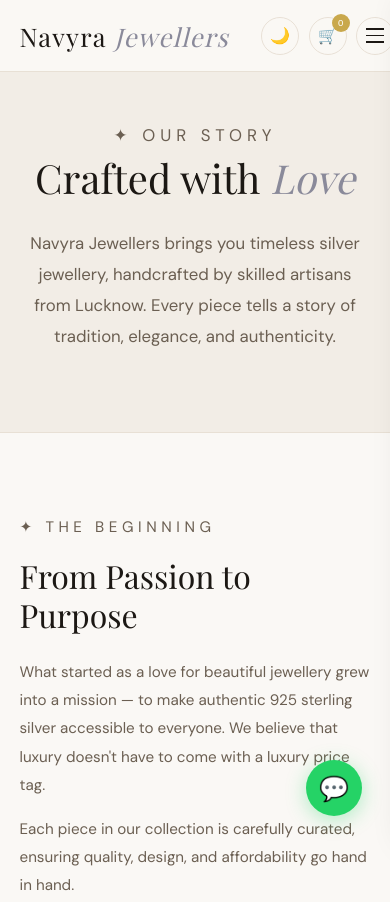
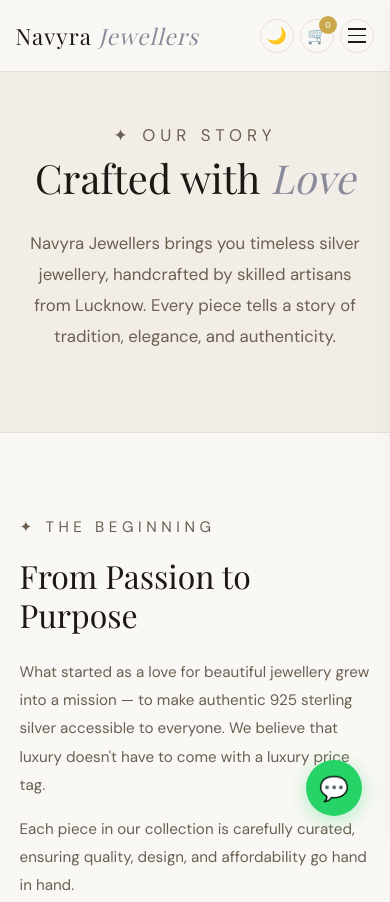
Before and after one commit to SWAPNILSONI007/my-website, a website: page public/about.html in a window 390 px wide. Shown: the top 902 px of the page. Drawn offline with nearby package versions, Linux system fonts and the light colour scheme; a web font is replaced by a local one.

Commit message:
Fix missing mobile hamburger menu by updating media queries across all HTML pages

```diff
--- a/public/about.html
+++ b/public/about.html
@@ -107,7 +107,13 @@
 .mobile-menu{display:none;position:fixed;top:68px;left:0;right:0;background:var(--nav-bg);border-bottom:1px solid var(--border);padding:1.5rem 5%;z-index:999;flex-direction:column;gap:1rem;}
 .mobile-menu.open{display:flex;}
 .mobile-menu a{text-decoration:none;color:var(--text2);font-size:.85rem;letter-spacing:.1em;text-transform:uppercase;padding:.5rem 0;border-bottom:1px solid var(--border);}
-@media(max-width:768px){.nav-links{display:none;}.hamburger{display:flex;}.story-grid{grid-template-columns:1fr;}.story-visual{display:none;}}
+@media(max-width:768px){
+  nav { padding: 0 4%; justify-content: space-between; gap: 0; }
+  .logo { font-size: 1.4rem; }
+  .nav-right { gap: 0.4rem; }
+  .theme-toggle, .cart-btn, .hamburger { width: 34px; height: 34px; padding: 0; display: flex; align-items: center; justify-content: center; font-size: 1rem; }
+  .dropdown-menu { display: none; } /* ensure dropdowns don't overflow on mobile */
+.nav-links{display:none;}.hamburger{display:flex;}.story-grid{grid-template-columns:1fr;}.story-visual{display:none;}}
 
 /* CART OVERLAY AND SIDEBAR */
 .cart-overlay{position:fixed;inset:0;background:rgba(0,0,0,.5);z-index:2000;opacity:0;pointer-events:none;transition:opacity .35s;backdrop-filter:blur(4px);-webkit-backdrop-filter:blur(4px);}
```
Also changed, not shown: public/contact.html (+6 -0 lines), public/flash-sale.html (+7 -1 lines), public/index.html (+6 -0 lines), public/product.html (+7 -1 lines), public/shop.html (+6 -0 lines).
